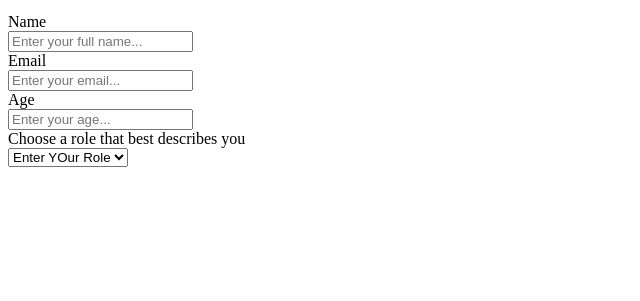
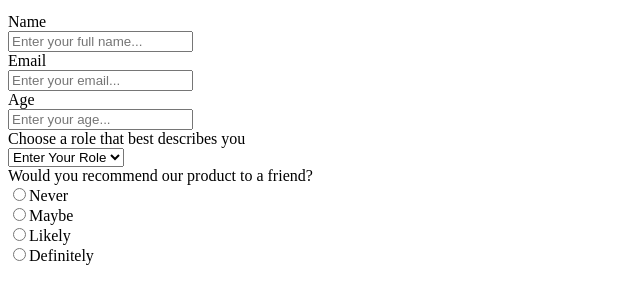
Before and after one commit to AElozinoLopez/survey-form, a plain HTML site: page index.html in a window 1280 px wide. Shown: the part 101-402 px from the top of the page, without its empty margins (0-640 px from the left). Drawn offline with Linux system fonts and the light colour scheme.

Commit message:
Added the radio button options.

```diff
--- a/index.html
+++ b/index.html
@@ -23,12 +23,18 @@
                     <input type="number" placeholder="Enter your age..." required> <br>
                     <span>Choose a role that best describes you</span> <br>
                     <select name="role" id="personalized-role" placeholder="Enter your role..."> <!-- The placeholder here is questionable! -->
-                        <option value="enter-role">Enter YOur Role</option> <!-- This line is to be reviewed -->
+                        <option value="enter-role">Enter Your Role</option> <!-- This line is to be reviewed -->
                         <option value="farmer">Farmer</option>
                         <option value="teacher">Teacher</option>
                         <option value="techbro">TechBro</option>
                         <option value="techsist">Techsist</option>
                     </select>
+                    <br>
+                    <span>Would you recommend our product to a friend?</span><br>
+                    <input type="radio">Never <br>
+                    <input type="radio">Maybe <br>
+                    <input type="radio">Likely <br>
+                    <input type="radio">Definitely <br>
                 </form>
             </div>
        </div>
```
